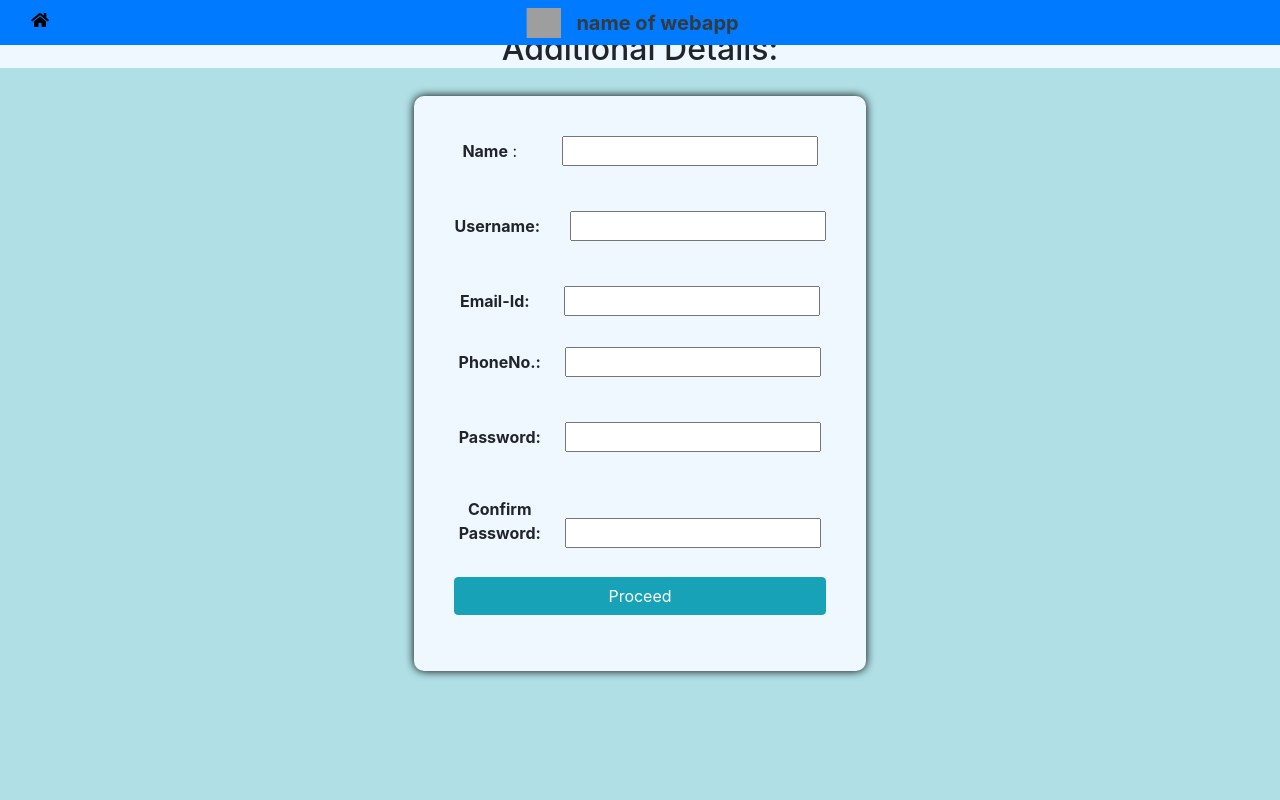
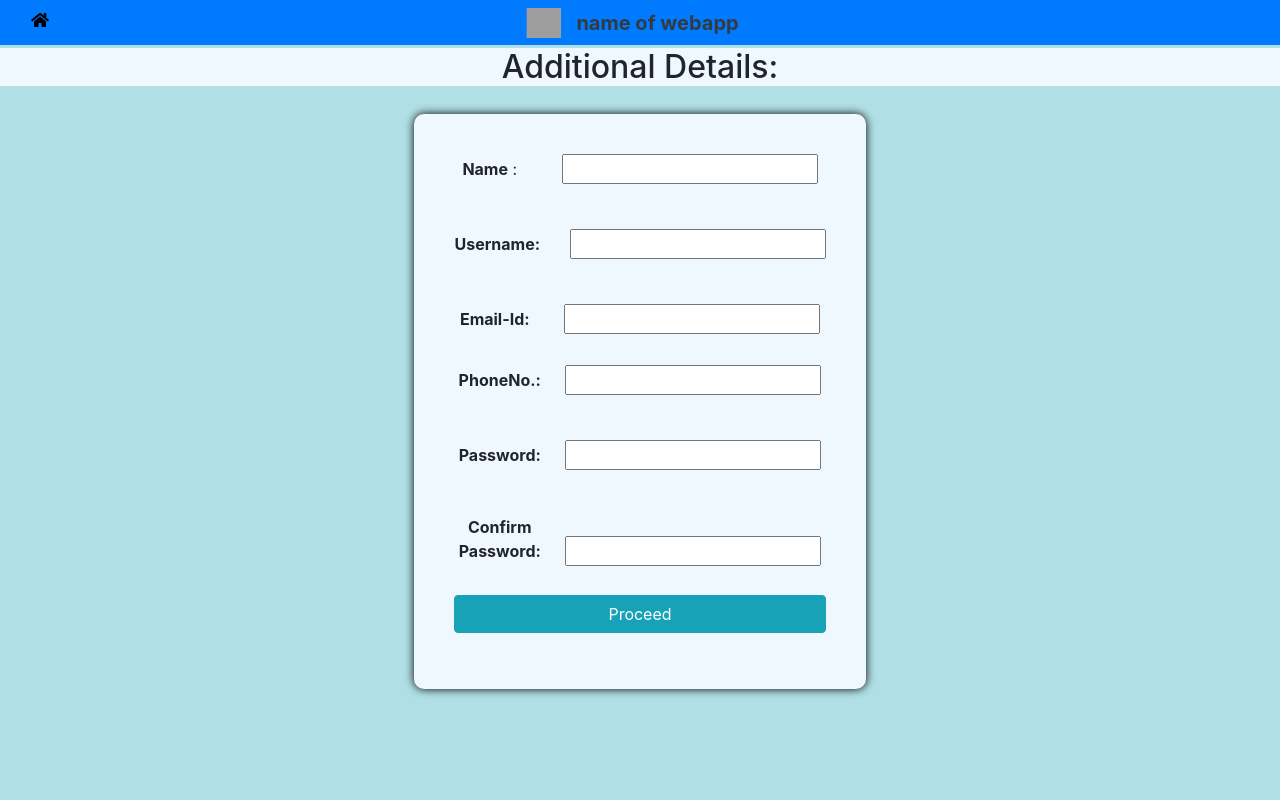
Before and after one commit to vinaykabadagi/Project, a Django app: page /register/ in a window 1280 px wide. Run offline with Django 3.2, Linux system fonts and the light colour scheme; some libraries are stand-ins or nearby versions; grey boxes are pictures that could not be loaded.

Commit message:
Update register.html

```diff
--- a/ott/templates/web/register.html
+++ b/ott/templates/web/register.html
@@ -62,7 +62,7 @@
   </style>
 
 </head>
-<body style="background-color: powderblue;">
+<body style="background-color: powderblue;" class="mt-5">
 
   <!-- <div class="bg-info">
   <img src="img.jpg" class="mx-auto d-block" style="width:10%">
```
